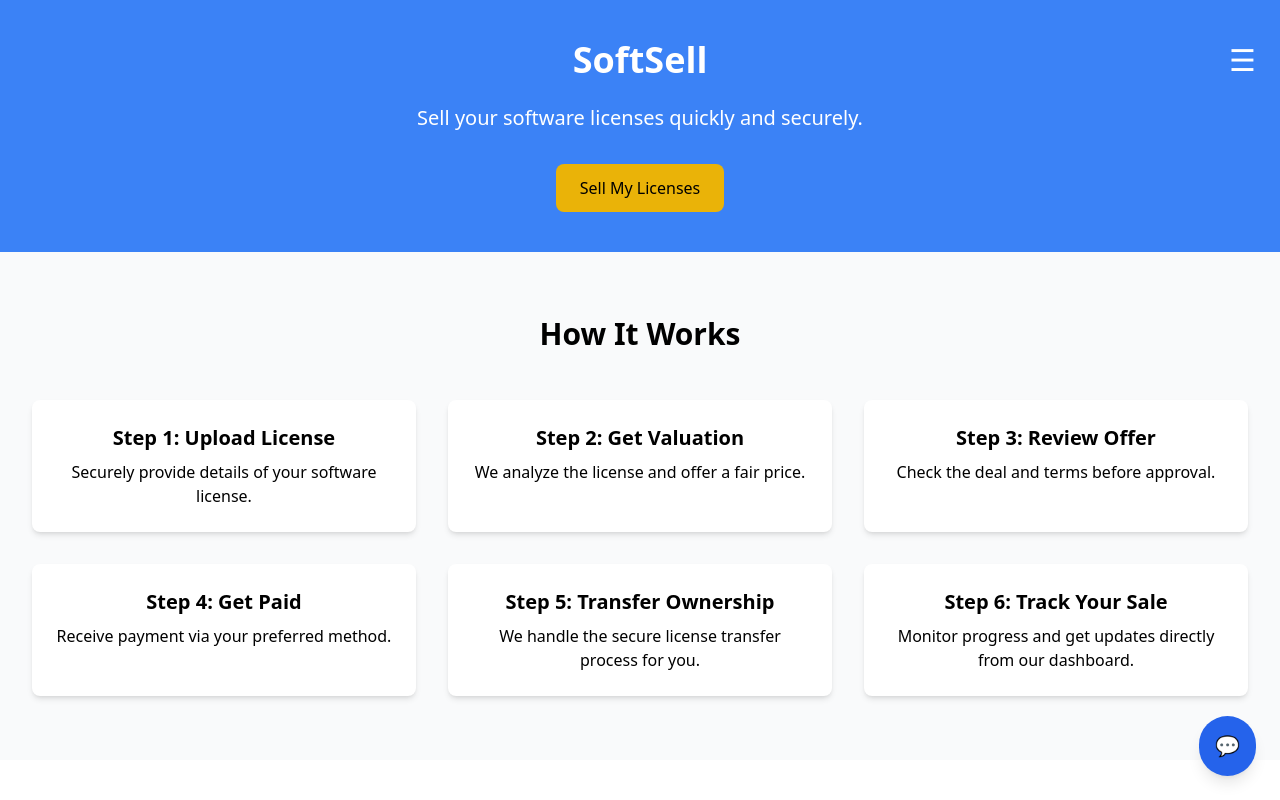
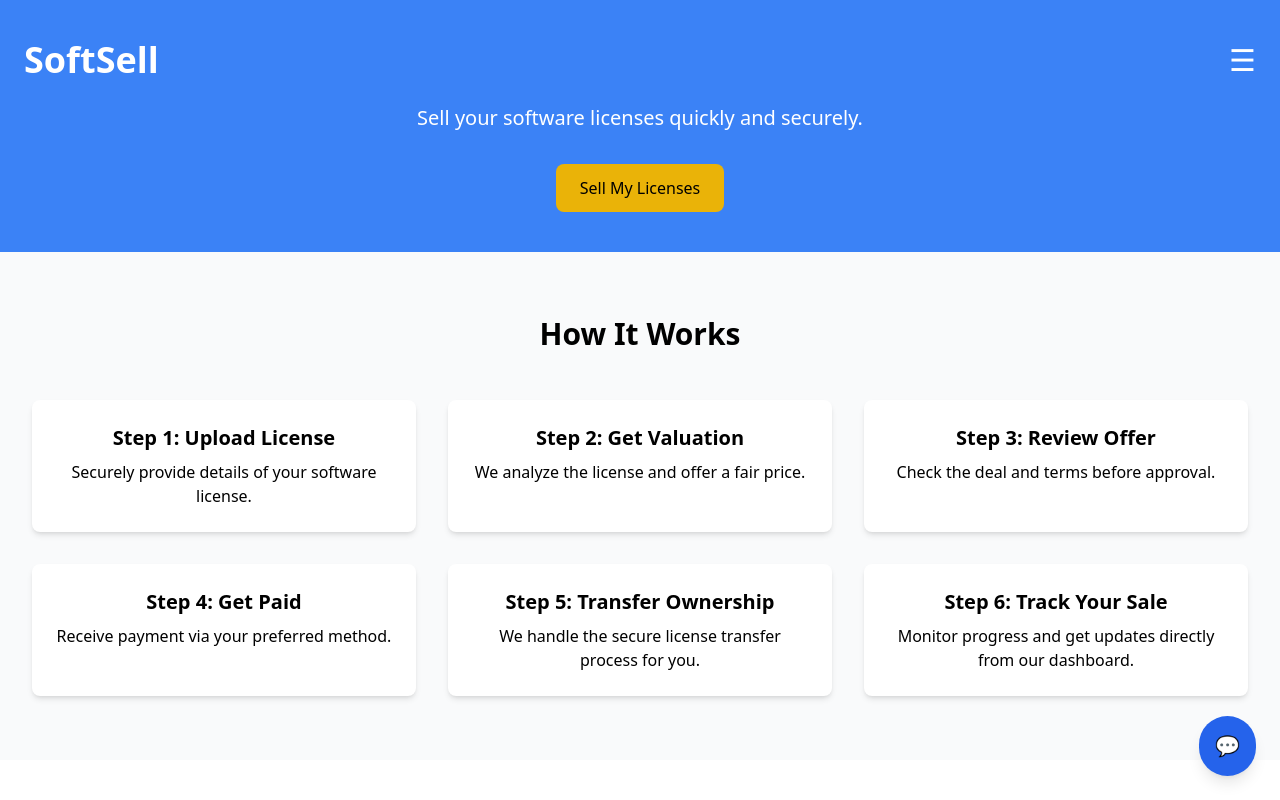
Before and after one commit to Indumati-K-Raja/Soft-Sell, a React (Vite) app in the folder softsell/: page / in a window 1280 px wide. Shown: the top 800 px of the page. Built offline with nearby package versions, Linux system fonts and the light colour scheme.

Commit message:
fix: fixed the flex

```diff
--- a/softsell/package.json
+++ b/softsell/package.json
@@ -12,7 +12,8 @@
   "dependencies": {
     "lucide-react": "^0.508.0",
     "react": "^18.1.0",
-    "react-dom": "^18.1.0"
+    "react-dom": "^18.1.0",
+    "react-icons": "^5.5.0"
   },
   "devDependencies": {
     "@types/react": "^18.1.0",
--- a/softsell/src/App.jsx
+++ b/softsell/src/App.jsx
@@ -33,16 +33,15 @@ function App() {
     <div className={isDark ? "dark" : ""}>
       <div className="min-h-screen bg-white text-black dark:bg-gray-900 dark:text-white transition-all">
 
-        {/* Hero Section (now at top) */}
+        {/* Hero Section */}
         <section className="bg-blue-500 text-white py-10 px-6 text-center relative">
-  <div className="max-w-screen-xl mx-auto flex items-center justify-between">
-    {/* Left Spacer (for balance) */}
-    <div className="w-1/3"></div>
+          <div className="max-w-screen-xl mx-auto flex flex-col sm:flex-row items-center justify-between gap-4">
+            {/* Title */}
+            <h1 className="text-4xl font-bold text-center sm:text-left w-full sm:w-auto">
+              SoftSell
+            </h1>
 
-    {/* Centered Title */}
-    <h1 className="text-4xl font-bold w-1/3 text-center">SoftSell</h1>
-
-    {/* Right Menu */}
+            {/* Menu + Dark Mode */}
             <div className="w-1/3 flex justify-end relative">
               <button onClick={() => setShowMenu(!showMenu)} className="text-3xl">
                 &#9776;
@@ -51,13 +50,14 @@ function App() {
                 <div className="absolute right-0 top-12 bg-white dark:bg-gray-800 border dark:border-gray-600 rounded shadow-lg z-10">
                   <button
                     onClick={toggleDarkMode}
-            className="flex items-center gap-2 px-4 py-2 w-full text-left text-black dark:text-white"
+                    className="inline-flex items-center gap-2 px-3 py-1 text-sm text-black dark:text-white"
                   >
                     {isDark ? "☀️ Light Mode" : "🌙 Dark Mode"}
                   </button>
                 </div>
               )}
             </div>
+
           </div>
 
           <p className="mt-6 text-xl">
@@ -67,7 +67,6 @@ function App() {
             Sell My Licenses
           </button>
         </section>
-
 
         {/* How It Works */}
         <section id="how-it-works" className="bg-gray-50 dark:bg-gray-800 py-16 transition-all">
@@ -135,7 +134,7 @@ function App() {
           </div>
         </section>
 
-        {/* Customer Testimonials */}
+        {/* Testimonials */}
         <section id="testimonials" className="py-16 px-4 bg-gray-100 dark:bg-gray-800 transition-all">
           <h2 className="text-3xl font-semibold text-center mb-8">Customer Testimonials</h2>
           <div className="flex flex-wrap justify-center gap-8">
@@ -165,7 +164,7 @@ function App() {
           </div>
         </section>
 
-        {/* Contact Form */}
+        {/* Contact */}
         <section id="contact" className="py-16 px-4 bg-gray-100 dark:bg-gray-900 transition-all">
           <h2 className="text-3xl font-semibold text-center mb-8">Contact Us</h2>
           <form
@@ -221,6 +220,8 @@ function App() {
           </form>
         </section>
       </div>
+
+      {/* Chat Widget */}
       <ChatWidget />
     </div>
   );
--- a/softsell/src/components/ChatWidget.jsx
+++ b/softsell/src/components/ChatWidget.jsx
@@ -1,4 +1,5 @@
 import React, { useState } from "react";
+import { FaPaperPlane } from "react-icons/fa"; // Importing the send icon
 
 const ChatWidget = () => {
   const [isOpen, setIsOpen] = useState(false);
@@ -55,7 +56,7 @@ const ChatWidget = () => {
           </div>
 
           {/* Input */}
-          <div className="p-2 border-t border-gray-300 dark:border-gray-700">
+          <div className="p-2 border-t border-gray-300 dark:border-gray-700 flex items-center space-x-2">
             <input
               type="text"
               value={chatInput}
@@ -64,6 +65,13 @@ const ChatWidget = () => {
               placeholder="Type a message..."
               className="w-full p-2 rounded bg-gray-100 dark:bg-gray-800 text-black dark:text-white focus:outline-none"
             />
+            <button
+                onClick={handleSend}
+                className="bg-blue-600 text-white p-2 rounded-full hover:bg-blue-700 focus:outline-none"
+                >
+                <FaPaperPlane size={20} />
+                </button>
+
           </div>
         </div>
       ) : (
```
Also changed, not shown: 1 other file (tests, documents, lock files or other folders). Lines whose indentation alone changed are shown as unchanged.
